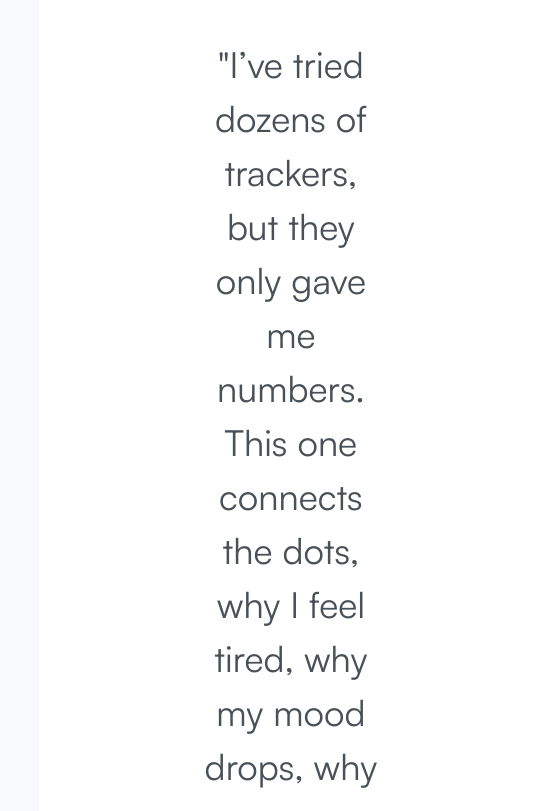
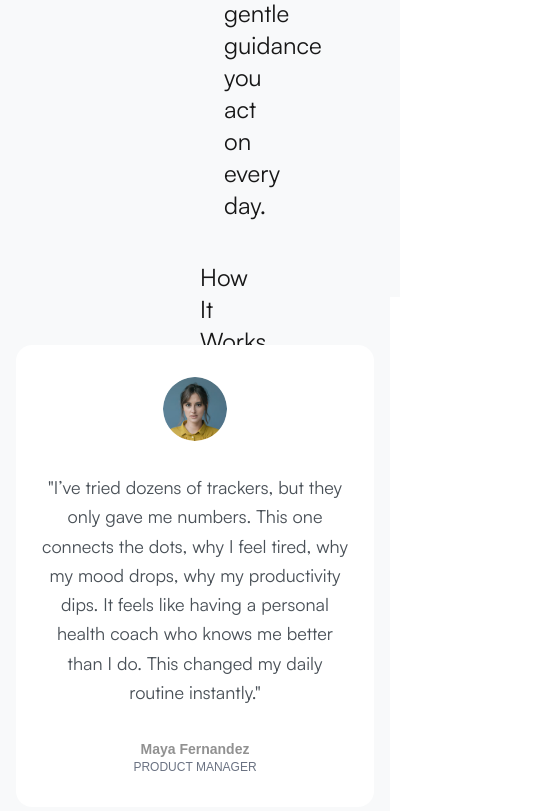
Before and after one commit to Osotatanekeeni/vita-ai, a Next.js app: page / in a window 390 px wide. Shown: the part 3079-3890 px from the top of the page, 543 px wide, since content can reach past the window. Built offline with nearby package versions, Linux system fonts and the light colour scheme; a web font is replaced by a local one.

Commit message:
feat:made testimonial section mobile responsive

```diff
--- a/app/sections/Testimonials.tsx
+++ b/app/sections/Testimonials.tsx
@@ -43,10 +43,10 @@ export default function Testimonials() {
   const currentTestimonial = testimonials[currentIndex];
 
   return (
-    <div className="w-full flex flex-col items-center h-[100vh] bg-[#F8F9FA]">
-      <div className="mt-20 h-[100vh] flex items-center w-[80%]">
+    <div className="w-full flex flex-col items-center min-h-screen py-12 md:py-16 lg:py-20 bg-[#F8F9FA]">
+      <div className="flex items-center w-full px-4 md:w-[90%] lg:w-[80%]">
         <div
-          className="flex flex-col items-center text-center p-4 bg-white gap-4 rounded-2xl px-40 p-10 transition-opacity duration-300 ease-in-out"
+          className="flex flex-col items-center text-center bg-white gap-4 md:gap-6 rounded-2xl px-6 py-8 md:px-16 md:py-10 lg:px-40 lg:p-10 transition-opacity duration-300 ease-in-out w-full"
           key={currentIndex}
         >
           <Image
@@ -54,14 +54,14 @@ export default function Testimonials() {
             alt={currentTestimonial.name}
             width={1440}
             height={1440}
-            className="w-24 h-24 rounded-full mb-4"
+            className="w-16 h-16 md:w-20 md:h-20 lg:w-24 lg:h-24 rounded-full mb-2 md:mb-4"
           />
-          <p className="mt-2 text-4xl font-[family-name:var(--font-satoshi)] leading-normal text-[#495057]">
+          <p className="mt-2 text-lg md:text-2xl lg:text-4xl font-[family-name:var(--font-satoshi)] leading-relaxed md:leading-normal text-[#495057]">
             {"\""}{currentTestimonial.feedback}{"\""}
           </p>
-          <div className="mt-8">
-            <h3 className="font-semibold text-[#919191]">{currentTestimonial.name}</h3>
-            <p className="text-sm text-gray-500 text-[#919191]">{currentTestimonial.role.toUpperCase()}</p>
+          <div className="mt-4 md:mt-6 lg:mt-8">
+            <h3 className="font-semibold text-sm md:text-base text-[#919191]">{currentTestimonial.name}</h3>
+            <p className="text-xs md:text-sm text-gray-500 text-[#919191]">{currentTestimonial.role.toUpperCase()}</p>
           </div>
         </div>
       </div>
```
